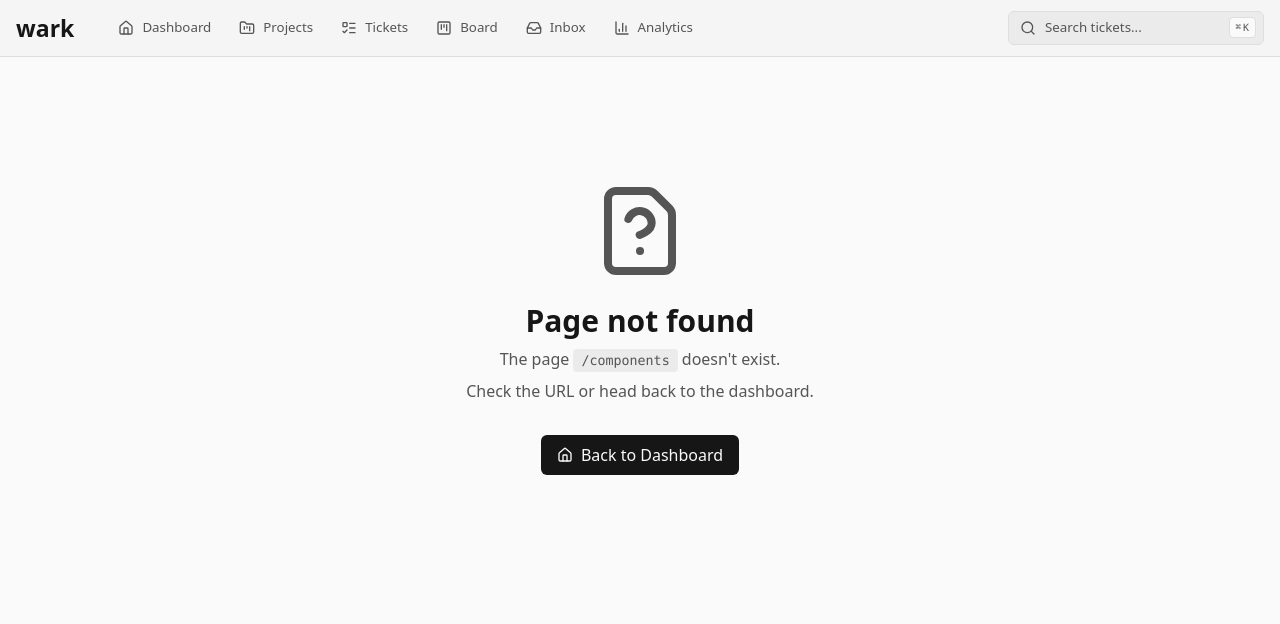
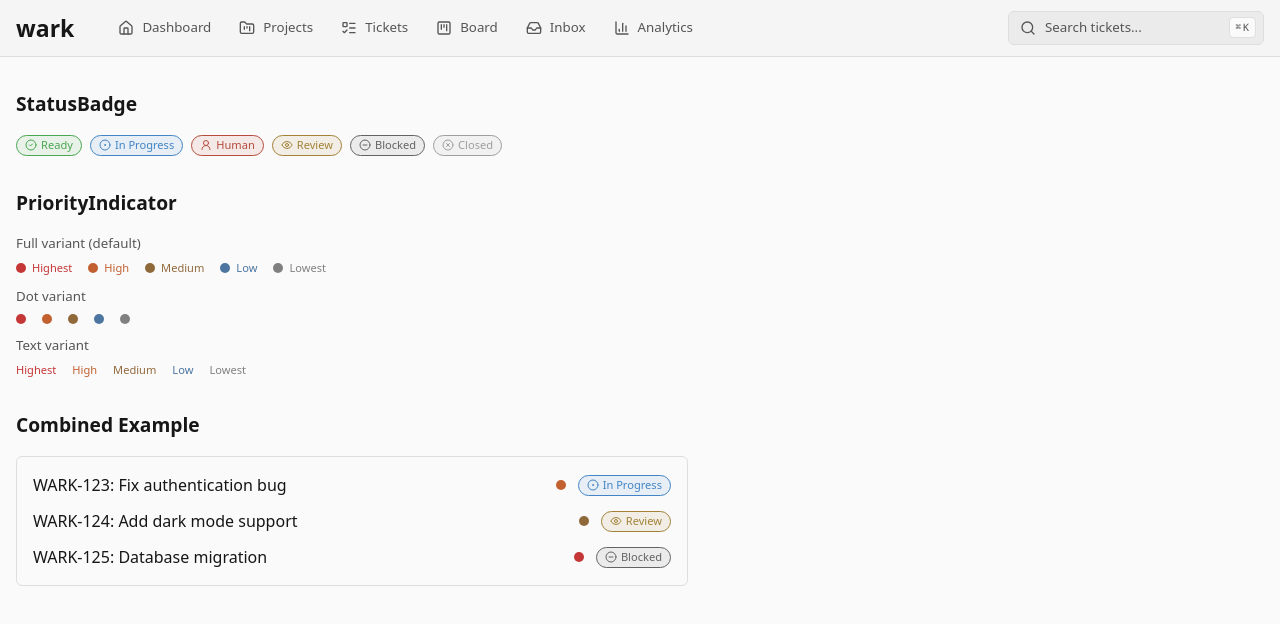
Before and after one commit to spetersoncode/wark, a React (Vite) app in the folder ui/: page /components in a window 1280 px wide. Before the commit this address had no page. Shown: the top 624 px of the page. Built offline with nearby package versions, Linux system fonts and the light colour scheme.

Commit message:
feat(ui): add StatusBadge and PriorityIndicator components

```diff
--- a/ui/src/App.tsx
+++ b/ui/src/App.tsx
@@ -13,6 +13,7 @@ import { cn } from "./lib/utils";
 import {
 	Analytics,
 	Board,
+	ComponentDemo,
 	Dashboard,
 	Inbox,
 	NotFound,
@@ -78,6 +79,7 @@ function App() {
 					<Route path="/analytics" element={<Analytics />} />
 					<Route path="/tickets/:key" element={<TicketDetail />} />
 					<Route path="/colors" element={<ColorSwatches />} />
+					<Route path="/components" element={<ComponentDemo />} />
 					<Route path="*" element={<NotFound />} />
 				</Routes>
 			</main>
--- /dev/null
+++ b/ui/src/components/PriorityIndicator.tsx
@@ -0,0 +1,88 @@
+import type { ComponentProps } from "react";
+import { cn } from "@/lib/utils";
+
+export type Priority = "highest" | "high" | "medium" | "low" | "lowest";
+export type PriorityVariant = "dot" | "text" | "full";
+
+const priorityConfig: Record<
+	Priority,
+	{
+		label: string;
+		textClass: string;
+		bgClass: string;
+	}
+> = {
+	highest: {
+		label: "Highest",
+		textClass: "text-priority-highest",
+		bgClass: "bg-priority-highest",
+	},
+	high: {
+		label: "High",
+		textClass: "text-priority-high",
+		bgClass: "bg-priority-high",
+	},
+	medium: {
+		label: "Medium",
+		textClass: "text-priority-medium",
+		bgClass: "bg-priority-medium",
+	},
+	low: {
+		label: "Low",
+		textClass: "text-priority-low",
+		bgClass: "bg-priority-low",
+	},
+	lowest: {
+		label: "Lowest",
+		textClass: "text-priority-lowest",
+		bgClass: "bg-priority-lowest",
+	},
+};
+
+export interface PriorityIndicatorProps extends ComponentProps<"span"> {
+	priority: Priority;
+	variant?: PriorityVariant;
+}
+
+/**
+ * PriorityIndicator displays a ticket/work item priority level.
+ *
+ * Variants:
+ * - `dot`: Colored circle only
+ * - `text`: Priority label only
+ * - `full`: Colored dot + label (default)
+ */
+export function PriorityIndicator({
+	priority,
+	variant = "full",
+	className,
+	...props
+}: PriorityIndicatorProps) {
+	const config = priorityConfig[priority];
+
+	if (variant === "dot") {
+		return (
+			<span
+				className={cn("inline-block size-2.5 rounded-full", config.bgClass, className)}
+				title={config.label}
+				{...props}
+			/>
+		);
+	}
+
+	if (variant === "text") {
+		return (
+			<span className={cn("text-xs font-medium", config.textClass, className)} {...props}>
+				{config.label}
+			</span>
+		);
+	}
+
+	// full variant: dot + text
+	return (
+		<span className={cn("inline-flex items-center gap-1.5", className)} {...props}>
+			<span className={cn("inline-block size-2.5 rounded-full shrink-0", config.bgClass)} />
+			<span className={cn("text-xs font-medium", config.textClass)}>{config.label}</span>
+		</span>
+	);
+}
--- /dev/null
+++ b/ui/src/components/StatusBadge.tsx
@@ -0,0 +1,84 @@
+import { CircleCheck, CircleDot, CircleMinus, CircleX, Eye, UserRound } from "lucide-react";
+import type { ComponentProps } from "react";
+import { Badge } from "@/components/ui/badge";
+import { cn } from "@/lib/utils";
+
+export type Status = "ready" | "in_progress" | "human" | "review" | "blocked" | "closed";
+
+const statusConfig: Record<
+	Status,
+	{
+		icon: typeof CircleCheck;
+		label: string;
+		textClass: string;
+		bgClass: string;
+		borderClass: string;
+	}
+> = {
+	ready: {
+		icon: CircleCheck,
+		label: "Ready",
+		textClass: "text-status-ready",
+		bgClass: "bg-status-ready/10",
+		borderClass: "border-status-ready",
+	},
+	in_progress: {
+		icon: CircleDot,
+		label: "In Progress",
+		textClass: "text-status-in-progress",
+		bgClass: "bg-status-in-progress/10",
+		borderClass: "border-status-in-progress",
+	},
+	human: {
+		icon: UserRound,
+		label: "Human",
+		textClass: "text-status-human",
+		bgClass: "bg-status-human/10",
+		borderClass: "border-status-human",
+	},
+	review: {
+		icon: Eye,
+		label: "Review",
+		textClass: "text-status-review",
+		bgClass: "bg-status-review/10",
+		borderClass: "border-status-review",
+	},
+	blocked: {
+		icon: CircleMinus,
+		label: "Blocked",
+		textClass: "text-status-blocked",
+		bgClass: "bg-status-blocked/10",
+		borderClass: "border-status-blocked",
+	},
+	closed: {
+		icon: CircleX,
+		label: "Closed",
+		textClass: "text-status-closed",
+		bgClass: "bg-status-closed/10",
+		borderClass: "border-status-closed",
+	},
+};
+
+export interface StatusBadgeProps extends Omit<ComponentProps<typeof Badge>, "variant"> {
+	status: Status;
+}
+
+/**
+ * StatusBadge displays a ticket/work item status with an icon and label.
+ * Uses the design system status colors for visual consistency.
+ */
+export function StatusBadge({ status, className, ...props }: StatusBadgeProps) {
+	const config = statusConfig[status];
+	const Icon = config.icon;
+
+	return (
+		<Badge
+			variant="outline"
+			className={cn(config.textClass, config.bgClass, config.borderClass, className)}
+			{...props}
+		>
+			<Icon className="size-3" />
+			{config.label}
+		</Badge>
+	);
+}
--- /dev/null
+++ b/ui/src/views/ComponentDemo.tsx
@@ -0,0 +1,80 @@
+import { PriorityIndicator, type Priority } from "@/components/PriorityIndicator";
+import { StatusBadge, type Status } from "@/components/StatusBadge";
+
+const statuses: Status[] = ["ready", "in_progress", "human", "review", "blocked", "closed"];
+const priorities: Priority[] = ["highest", "high", "medium", "low", "lowest"];
+
+export function ComponentDemo() {
+	return (
+		<div className="space-y-8 max-w-2xl">
+			<section className="space-y-4">
+				<h2 className="text-lg font-semibold">StatusBadge</h2>
+				<div className="flex flex-wrap gap-2">
+					{statuses.map((status) => (
+						<StatusBadge key={status} status={status} />
+					))}
+				</div>
+			</section>
+
+			<section className="space-y-4">
+				<h2 className="text-lg font-semibold">PriorityIndicator</h2>
+
+				<div className="space-y-3">
+					<div>
+						<h3 className="text-sm text-[var(--foreground-muted)] mb-2">Full variant (default)</h3>
+						<div className="flex flex-wrap gap-4">
+							{priorities.map((priority) => (
+								<PriorityIndicator key={priority} priority={priority} variant="full" />
+							))}
+						</div>
+					</div>
+
+					<div>
+						<h3 className="text-sm text-[var(--foreground-muted)] mb-2">Dot variant</h3>
+						<div className="flex flex-wrap gap-4 items-center">
+							{priorities.map((priority) => (
+								<PriorityIndicator key={priority} priority={priority} variant="dot" />
+							))}
+						</div>
+					</div>
+
+					<div>
+						<h3 className="text-sm text-[var(--foreground-muted)] mb-2">Text variant</h3>
+						<div className="flex flex-wrap gap-4">
+							{priorities.map((priority) => (
+								<PriorityIndicator key={priority} priority={priority} variant="text" />
+							))}
+						</div>
+					</div>
+				</div>
+			</section>
+
+			<section className="space-y-4">
+				<h2 className="text-lg font-semibold">Combined Example</h2>
+				<div className="border border-[var(--border)] rounded-md p-4 space-y-3">
+					<div className="flex items-center justify-between">
+						<span className="font-medium">WARK-123: Fix authentication bug</span>
+						<div className="flex items-center gap-3">
+							<PriorityIndicator priority="high" variant="dot" />
+							<StatusBadge status="in_progress" />
+						</div>
+					</div>
+					<div className="flex items-center justify-between">
+						<span className="font-medium">WARK-124: Add dark mode support</span>
+						<div className="flex items-center gap-3">
+							<PriorityIndicator priority="medium" variant="dot" />
+							<StatusBadge status="review" />
+						</div>
+					</div>
+					<div className="flex items-center justify-between">
+						<span className="font-medium">WARK-125: Database migration</span>
+						<div className="flex items-center gap-3">
+							<PriorityIndicator priority="highest" variant="dot" />
+							<StatusBadge status="blocked" />
+						</div>
+					</div>
+				</div>
+			</section>
+		</div>
+	);
+}
--- a/ui/src/views/index.ts
+++ b/ui/src/views/index.ts
@@ -1,5 +1,6 @@
 export { default as Analytics } from "./Analytics";
 export { default as Board } from "./Board";
+export { ComponentDemo } from "./ComponentDemo";
 export { default as Dashboard } from "./Dashboard";
 export { default as Inbox } from "./Inbox";
 export { default as NotFound } from "./NotFound";
```
